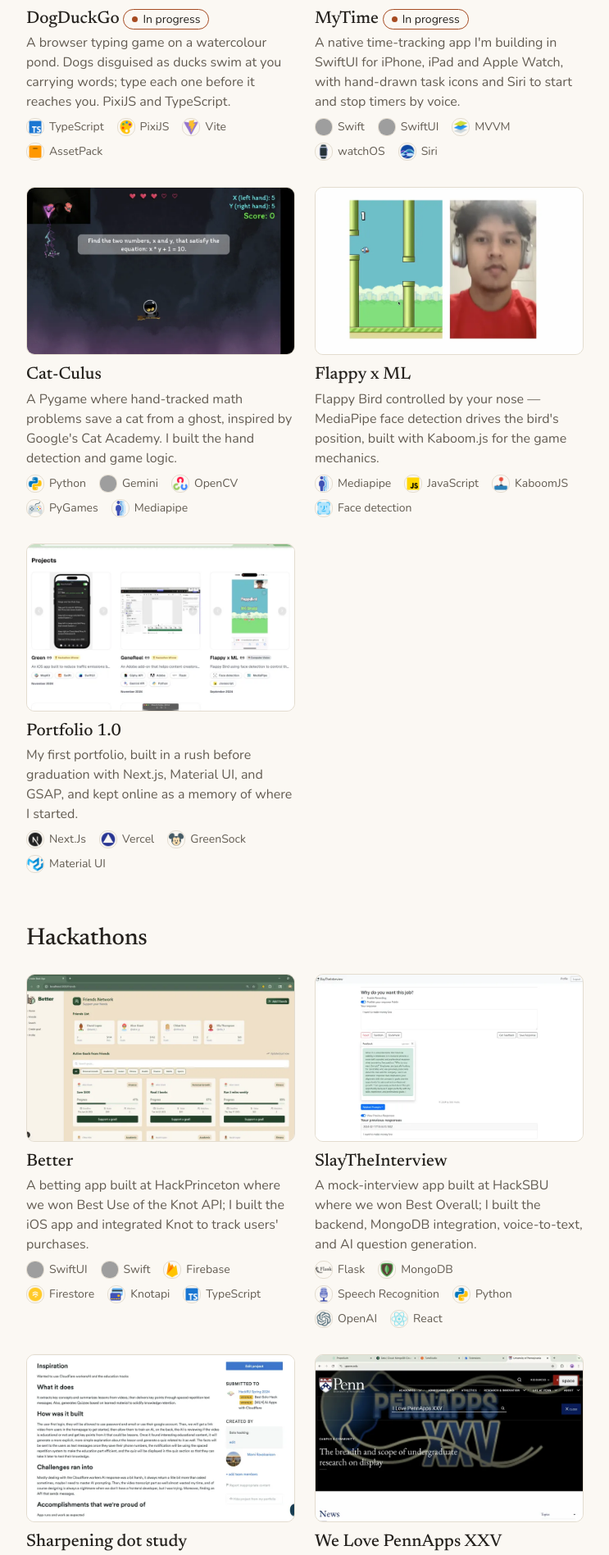
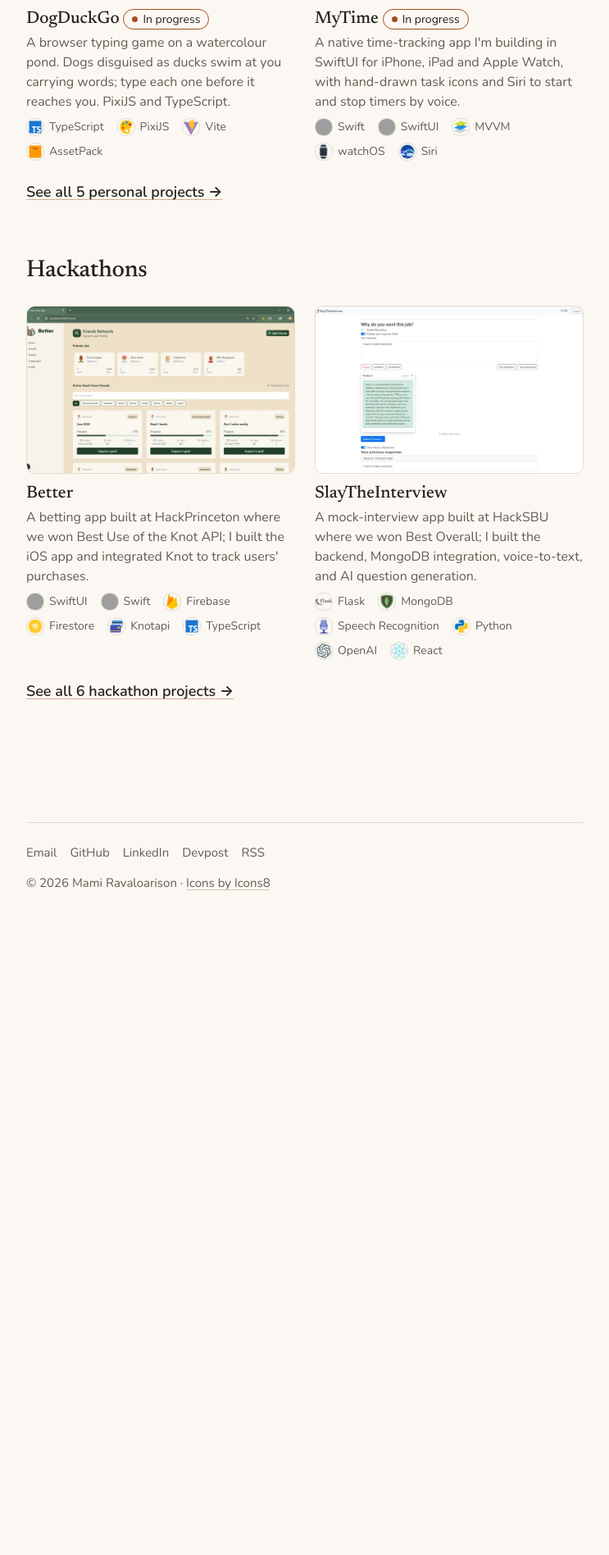
Before and after one commit to mravaloarison/mravaloarison.github.io, a Jekyll site: the page built from projects/index.md, in a window 1280 px wide. Shown: the part 1154-3051 px from the top of the page at 82% size, without its empty margins (268-1011 px from the left). Built offline with Jekyll 4.4.1, drawn with Linux system fonts in a browser that asks for light colours; after the commit the page ends 2291 px from its top, so only the background shows below that; some of the changed text lies outside the part shown; grey boxes are pictures that could not be loaded.

Commit message:
Projects index: two per type, then a link to the category page
Co-Authored-By: Claude Opus 5.5 <noreply@anthropic.com>

```diff
--- a/assets/css/styles.css
+++ b/assets/css/styles.css
@@ -950,6 +950,15 @@ main iframe {
   margin-bottom: 0;
 }
 
+.see-more {
+  margin: calc(-1 * var(--space-24)) 0 var(--space-48);
+  font-weight: 600;
+}
+
+.see-more a::after {
+  content: " →";
+}
+
 /* Card grid: image first, title and one line under it */
 
 .card-grid {
--- a/projects/index.md
+++ b/projects/index.md
@@ -10,18 +10,17 @@ description: Work, personal builds, and hackathon projects from Mami Ravaloariso
 
 A collection of the projects I've built, at work, on my own time, and at hackathons across the East Coast. Each one taught me something new about technology, design, or how to think better.
 
-{% assign work = site.projects | where: "category", "Work" | sort: "date" | reverse %}
-{% assign personal = site.projects | where: "category", "Personal" | sort: "date" | reverse %}
-{% assign hackathons = site.projects | where: "category", "Hackathon" | sort: "date" | reverse %}
+{%- comment -%} Two most recent per type; the category page has the rest. {%- endcomment -%}
+{% for cat in site.data.categories.projects %}
+{% assign cat_items = site.projects | where: "category", cat.name | sort: "date" | reverse %}
+{% assign cat_url = "/projects/category/" | append: cat.slug | append: "/" %}
 
-## <a href="{{ '/projects/category/work/' | relative_url }}">Work</a>
+## <a href="{{ cat_url | relative_url }}">{{ cat.label }}</a>
 
-{% include card-grid.html items=work %}
+{% assign cat_preview = cat_items | slice: 0, 2 %}
+{% include card-grid.html items=cat_preview %}
 
-## <a href="{{ '/projects/category/personal/' | relative_url }}">Personal</a>
-
-{% include card-grid.html items=personal %}
-
-## <a href="{{ '/projects/category/hackathons/' | relative_url }}">Hackathons</a>
-
-{% include card-grid.html items=hackathons %}
+{% if cat_items.size > 2 %}
+<p class="see-more"><a href="{{ cat_url | relative_url }}">See all {{ cat_items.size }} {{ cat.name | downcase }} projects</a></p>
+{% endif %}
+{% endfor %}
```
Also changed, not shown: CLAUDE.md (+18 -5 lines).
